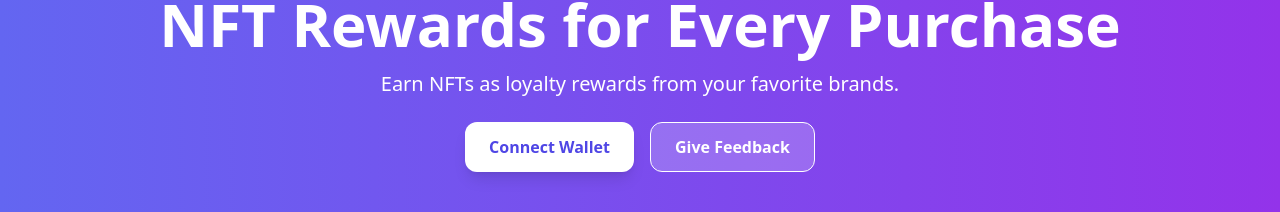
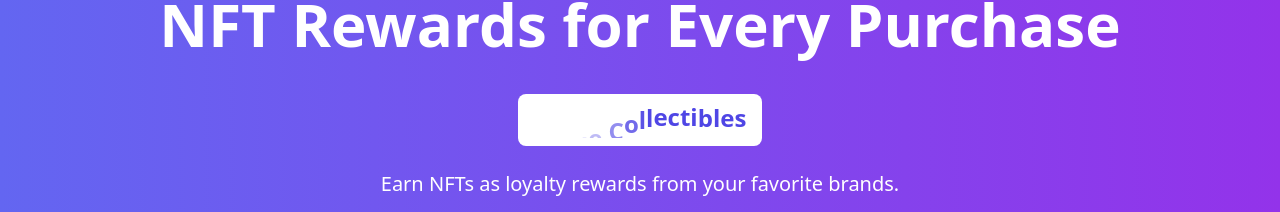
Before and after one commit to ahmed6913/NFT-Marketplace, a React (Create React App) app: page / in a window 1280 px wide. Shown: the part 102-314 px from the top of the page. Built offline with nearby package versions, Linux system fonts and the light colour scheme; no server answers; the database is empty; what @rainbow-me/rainbowkit, wagmi would draw is missing.

Commit message:
landing page UI

```diff
--- a/package.json
+++ b/package.json
@@ -13,12 +13,13 @@
     "canvas-confetti": "^1.9.3",
     "emailjs-com": "^3.2.0",
     "firebase": "^11.8.1",
-    "framer-motion": "^12.19.2",
+    "framer-motion": "^12.23.0",
     "lucide-react": "^0.518.0",
     "react": "^19.1.0",
     "react-dom": "^19.1.0",
     "react-icons": "^5.5.0",
     "react-router-dom": "^7.6.2",
+    "three": "^0.178.0",
     "viem": "^2.31.4",
     "wagmi": "^2.15.6",
     "web-vitals": "^2.1.4"
--- /dev/null
+++ b/src/components/RotatingText.js
@@ -0,0 +1,217 @@
+"use client";
+
+import {
+  forwardRef,
+  useCallback,
+  useEffect,
+  useImperativeHandle,
+  useMemo,
+  useState,
+} from "react";
+import { motion, AnimatePresence } from "framer-motion";
+
+function cn(...classes) {
+  return classes.filter(Boolean).join(" ");
+}
+
+const RotatingText = forwardRef((props, ref) => {
+  const {
+    texts,
+    transition = { type: "spring", damping: 25, stiffness: 300 },
+    initial = { y: "100%", opacity: 0 },
+    animate = { y: 0, opacity: 1 },
+    exit = { y: "-120%", opacity: 0 },
+    animatePresenceMode = "wait",
+    animatePresenceInitial = false,
+    rotationInterval = 2000,
+    staggerDuration = 0,
+    staggerFrom = "first",
+    loop = true,
+    auto = true,
+    splitBy = "characters",
+    onNext,
+    mainClassName,
+    splitLevelClassName,
+    elementLevelClassName,
+    ...rest
+  } = props;
+
+  const [currentTextIndex, setCurrentTextIndex] = useState(0);
+
+  const splitIntoCharacters = (text) => {
+    if (typeof Intl !== "undefined" && Intl.Segmenter) {
+      const segmenter = new Intl.Segmenter("en", { granularity: "grapheme" });
+      return Array.from(segmenter.segment(text), (segment) => segment.segment);
+    }
+    return Array.from(text);
+  };
+
+  const elements = useMemo(() => {
+    const currentText = texts[currentTextIndex];
+    if (splitBy === "characters") {
+      const words = currentText.split(" ");
+      return words.map((word, i) => ({
+        characters: splitIntoCharacters(word),
+        needsSpace: i !== words.length - 1,
+      }));
+    }
+    if (splitBy === "words") {
+      return currentText.split(" ").map((word, i, arr) => ({
+        characters: [word],
+        needsSpace: i !== arr.length - 1,
+      }));
+    }
+    if (splitBy === "lines") {
+      return currentText.split("\n").map((line, i, arr) => ({
+        characters: [line],
+        needsSpace: i !== arr.length - 1,
+      }));
+    }
+
+    return currentText.split(splitBy).map((part, i, arr) => ({
+      characters: [part],
+      needsSpace: i !== arr.length - 1,
+    }));
+  }, [texts, currentTextIndex, splitBy]);
+
+  const getStaggerDelay = useCallback(
+    (index, totalChars) => {
+      const total = totalChars;
+      if (staggerFrom === "first") return index * staggerDuration;
+      if (staggerFrom === "last") return (total - 1 - index) * staggerDuration;
+      if (staggerFrom === "center") {
+        const center = Math.floor(total / 2);
+        return Math.abs(center - index) * staggerDuration;
+      }
+      if (staggerFrom === "random") {
+        const randomIndex = Math.floor(Math.random() * total);
+        return Math.abs(randomIndex - index) * staggerDuration;
+      }
+      return Math.abs(staggerFrom - index) * staggerDuration;
+    },
+    [staggerFrom, staggerDuration]
+  );
+
+  const handleIndexChange = useCallback(
+    (newIndex) => {
+      setCurrentTextIndex(newIndex);
+      if (onNext) onNext(newIndex);
+    },
+    [onNext]
+  );
+
+  const next = useCallback(() => {
+    const nextIndex =
+      currentTextIndex === texts.length - 1
+        ? loop
+          ? 0
+          : currentTextIndex
+        : currentTextIndex + 1;
+    if (nextIndex !== currentTextIndex) {
+      handleIndexChange(nextIndex);
+    }
+  }, [currentTextIndex, texts.length, loop, handleIndexChange]);
+
+  const previous = useCallback(() => {
+    const prevIndex =
+      currentTextIndex === 0
+        ? loop
+          ? texts.length - 1
+          : currentTextIndex
+        : currentTextIndex - 1;
+    if (prevIndex !== currentTextIndex) {
+      handleIndexChange(prevIndex);
+    }
+  }, [currentTextIndex, texts.length, loop, handleIndexChange]);
+
+  const jumpTo = useCallback(
+    (index) => {
+      const validIndex = Math.max(0, Math.min(index, texts.length - 1));
+      if (validIndex !== currentTextIndex) {
+        handleIndexChange(validIndex);
+      }
+    },
+    [texts.length, currentTextIndex, handleIndexChange]
+  );
+
+  const reset = useCallback(() => {
+    if (currentTextIndex !== 0) {
+      handleIndexChange(0);
+    }
+  }, [currentTextIndex, handleIndexChange]);
+
+  useImperativeHandle(
+    ref,
+    () => ({
+      next,
+      previous,
+      jumpTo,
+      reset,
+    }),
+    [next, previous, jumpTo, reset]
+  );
+
+  useEffect(() => {
+    if (!auto) return;
+    const intervalId = setInterval(next, rotationInterval);
+    return () => clearInterval(intervalId);
+  }, [next, rotationInterval, auto]);
+
+  return (
+    <motion.span
+      className={cn(
+        "flex flex-wrap whitespace-pre-wrap relative",
+        mainClassName
+      )}
+      {...rest}
+      layout
+      transition={transition}
+    >
+      <span className="sr-only">{texts[currentTextIndex]}</span>
+      <AnimatePresence mode={animatePresenceMode} initial={animatePresenceInitial}>
+        <motion.div
+          key={currentTextIndex}
+          className={cn(
+            splitBy === "lines"
+              ? "flex flex-col w-full"
+              : "flex flex-wrap whitespace-pre-wrap relative"
+          )}
+          layout
+          aria-hidden="true"
+        >
+          {elements.map((wordObj, wordIndex, array) => {
+            const previousCharsCount = array
+              .slice(0, wordIndex)
+              .reduce((sum, word) => sum + word.characters.length, 0);
+            return (
+              <span key={wordIndex} className={cn("inline-flex", splitLevelClassName)}>
+                {wordObj.characters.map((char, charIndex) => (
+                  <motion.span
+                    key={charIndex}
+                    initial={initial}
+                    animate={animate}
+                    exit={exit}
+                    transition={{
+                      ...transition,
+                      delay: getStaggerDelay(
+                        previousCharsCount + charIndex,
+                        array.reduce((sum, word) => sum + word.characters.length, 0)
+                      ),
+                    }}
+                    className={cn("inline-block", elementLevelClassName)}
+                  >
+                    {char}
+                  </motion.span>
+                ))}
+                {wordObj.needsSpace && <span className="whitespace-pre"> </span>}
+              </span>
+            );
+          })}
+        </motion.div>
+      </AnimatePresence>
+    </motion.span>
+  );
+});
+
+RotatingText.displayName = "RotatingText";
+export default RotatingText;
--- a/src/pages/LandingPage.js
+++ b/src/pages/LandingPage.js
@@ -6,11 +6,13 @@
 import FeaturedNFTs from "../components/FeaturedNFTs";
 import CommunityLinks from "../components/CommunityLinks";
 import FeedbackForm from "../components/Feedback";
-import FeedbackDisplay from "../components/FeedbackDisplay";
+import RotatingText from "../components/RotatingText";
+
+
 
 const LandingPage = () => {
     const navigate = useNavigate();
-    const feedbackRef = useRef(null); // ✅ Ref for scrolling
+    const feedbackRef = useRef(null);
 
     const handleConnectWallet = () => {
         navigate("/home");
@@ -22,14 +24,49 @@
 
     return (
         <div className="min-h-screen bg-white text-gray-800">
-            {/* Hero Section */}
+
+
+
+
+            {/* ✅ Hero Section */}
+
+
+
+
             <section className="bg-gradient-to-r from-indigo-500 to-purple-600 text-white py-24 px-6 text-center">
                 <h1 className="text-4xl md:text-6xl font-bold mb-4">
                     NFT Rewards for Every Purchase
                 </h1>
+
+                <RotatingText
+                    texts={["Earn NFTs", "Get Rewards", "Trade Collectibles", "Own the Experience"]}
+                    mainClassName="my-6 px-4 py-2 bg-white text-indigo-600 font-bold text-lg md:text-2xl rounded-lg inline-flex justify-center"
+                    staggerFrom="last"
+                    initial={{ y: "100%", opacity: 0 }}
+                    animate={{ y: 0, opacity: 1 }}
+                    exit={{ y: "-120%", opacity: 0 }}
+                    staggerDuration={0.03}
+                    splitLevelClassName="overflow-hidden pb-1"
+                    transition={{ type: "spring", damping: 30, stiffness: 400 }}
+                    rotationInterval={2500}
+                />
+
+
                 <p className="text-lg md:text-xl mb-6">
                     Earn NFTs as loyalty rewards from your favorite brands.
                 </p>
+
+
+
+
+
+
+
+
+
+
+
+
                 <div className="flex flex-col sm:flex-row gap-4 justify-center">
                     <button
                         onClick={handleConnectWallet}
@@ -43,13 +80,16 @@
                     >
                         Give Feedback
                     </button>
+
+
                 </div>
             </section>
 
-            {/* Live User Feedback Carousel */}
+            {/* ✅ Carousel */}
             <FeedbackCarousel />
 
-            {/* Why Choose Us */}
+
+            {/* ✅ Why Choose Us */}
             <section className="py-16 px-6 max-w-6xl mx-auto">
                 <h2 className="text-3xl font-bold text-center mb-10 text-indigo-600">
                     Why Choose Us?
@@ -82,34 +122,39 @@
                 </div>
             </section>
 
-            {/* How It Works */}
+            {/* ✅ How It Works */}
             <section className="py-16 px-6 bg-gray-50">
                 <div className="max-w-4xl mx-auto text-center">
                     <h2 className="text-3xl font-bold mb-6 text-indigo-600">
                         How It Works For Customers
                     </h2>
-                    <p className="mb-8 text-gray-700">
+                    <p className="mb-8 text-gray-700 text-lg">
                         Connect your wallet → Shop with partner brands → Earn NFTs as
                         rewards → Use or Trade them on our marketplace.
                     </p>
                 </div>
             </section>
 
+            {/* ✅ For Brands & Businesses */}
             <section className="bg-white py-16 px-6 md:px-20">
                 <div className="max-w-7xl mx-auto text-center">
                     <h2 className="text-4xl md:text-5xl font-bold text-indigo-700 mb-6">
                         For Brands & Businesses
                     </h2>
                     <p className="text-gray-600 text-lg md:text-xl mb-12">
-      Partner with us to offer NFT loyalty rewards and grow customer retention.
+                        Partner with us to offer NFT loyalty rewards and grow customer
+                        retention.
                     </p>
 
                     <div className="grid grid-cols-1 md:grid-cols-2 gap-8 text-left">
                         {/* Option 1 */}
                         <div className="bg-indigo-50 p-6 rounded-2xl shadow hover:shadow-lg transition">
-        <h3 className="text-xl font-semibold text-indigo-700">Become a Brand Partner</h3>
+                            <h3 className="text-xl font-semibold text-indigo-700">
+                                Become a Brand Partner
+                            </h3>
                             <p className="mt-2 text-gray-600 mb-4">
-          Ready to reward your customers with NFTs? Start your journey today.
+                                Ready to reward your customers with NFTs? Start your journey
+                                today.
                             </p>
                             <a
                                 href="/partner"
@@ -121,9 +166,12 @@
 
                         {/* Option 2 */}
                         <div className="bg-white border p-6 rounded-2xl shadow hover:shadow-lg transition">
-        <h3 className="text-xl font-semibold text-indigo-700">Need a Demo First?</h3>
+                            <h3 className="text-xl font-semibold text-indigo-700">
+                                Need a Demo First?
+                            </h3>
                             <p className="mt-2 text-gray-600 mb-4">
-          Curious about how it works? Request a free walkthrough tailored to your brand.
+                                Curious about how it works? Request a free walkthrough tailored
+                                to your brand.
                             </p>
                             <a
                                 href="/partner#demo"
@@ -136,33 +184,33 @@
                 </div>
             </section>
 
-
-            {/* Featured NFTs */}
+            {/* ✅ Featured NFTs */}
             <FeaturedNFTs />
 
-            {/* Tooltip Team */}
+            {/* ✅ Tooltip Group */}
             <AnimatedTooltipGroup />
 
-            {/* Community */}
+            {/* ✅ Community Links */}
             <div className="mt-5">
                 <CommunityLinks />
             </div>
 
-            {/* Feedback Section */}
+            {/* ✅ Feedback Section */}
             <section
-                ref={feedbackRef} // ✅ Attach ref for scroll
+                ref={feedbackRef}
                 className="py-16 px-6 max-w-4xl mx-auto text-center"
             >
-                <h2 className="text-3xl font-bold text-indigo-600 mb-4">Your Feedback Matters</h2>
+                <h2 className="text-3xl font-bold text-indigo-600 mb-4">
+                    Your Feedback Matters
+                </h2>
                 <p className="text-gray-600 mb-6">
-                    We’re building with you in mind. Share what you love or what could be improved!
+                    We’re building with you in mind. Share what you love or what could be
+                    improved!
                 </p>
-
                 <FeedbackForm />
-
             </section>
 
-            {/* Footer */}
+            {/* ✅ Footer */}
             <footer className="py-8 text-center text-sm text-gray-400">
                 &copy; {new Date().getFullYear()} Shaikh Saim. All rights reserved.
             </footer>
```
Also changed, not shown: 1 other file (tests, documents, lock files or other folders). Lines whose indentation alone changed are shown as unchanged.
